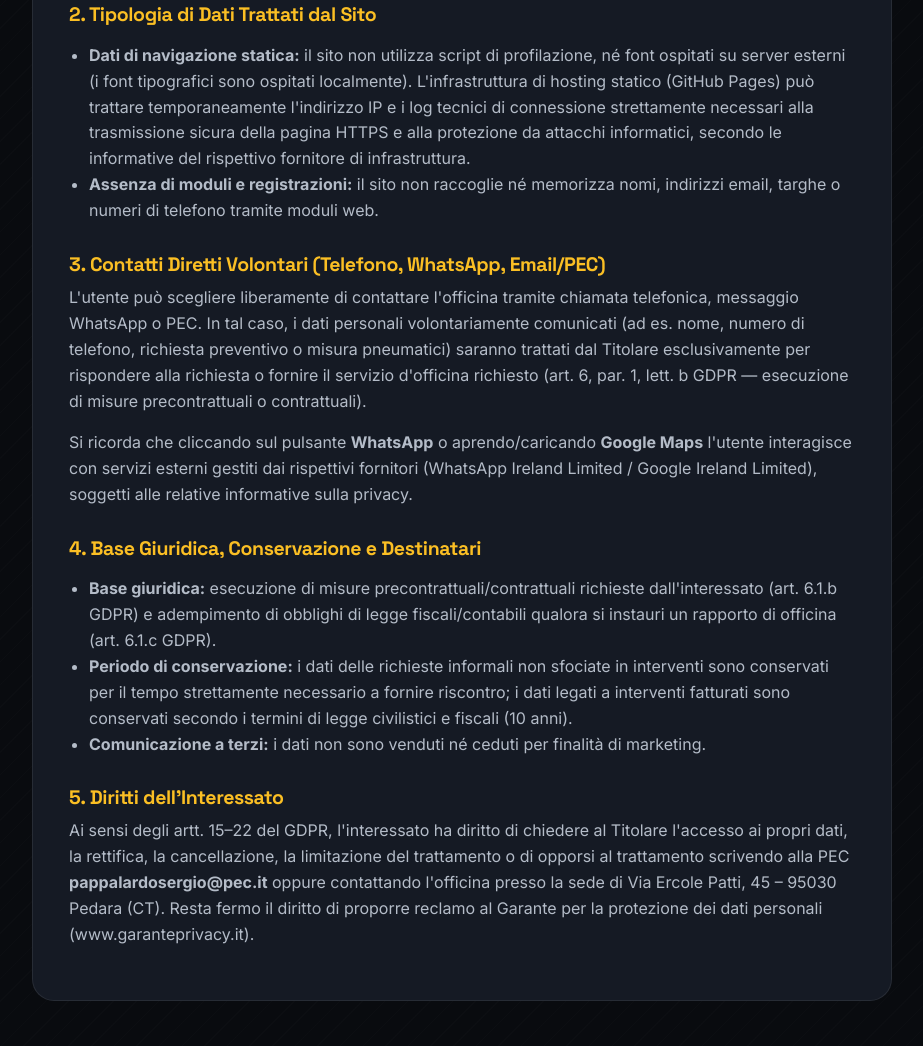
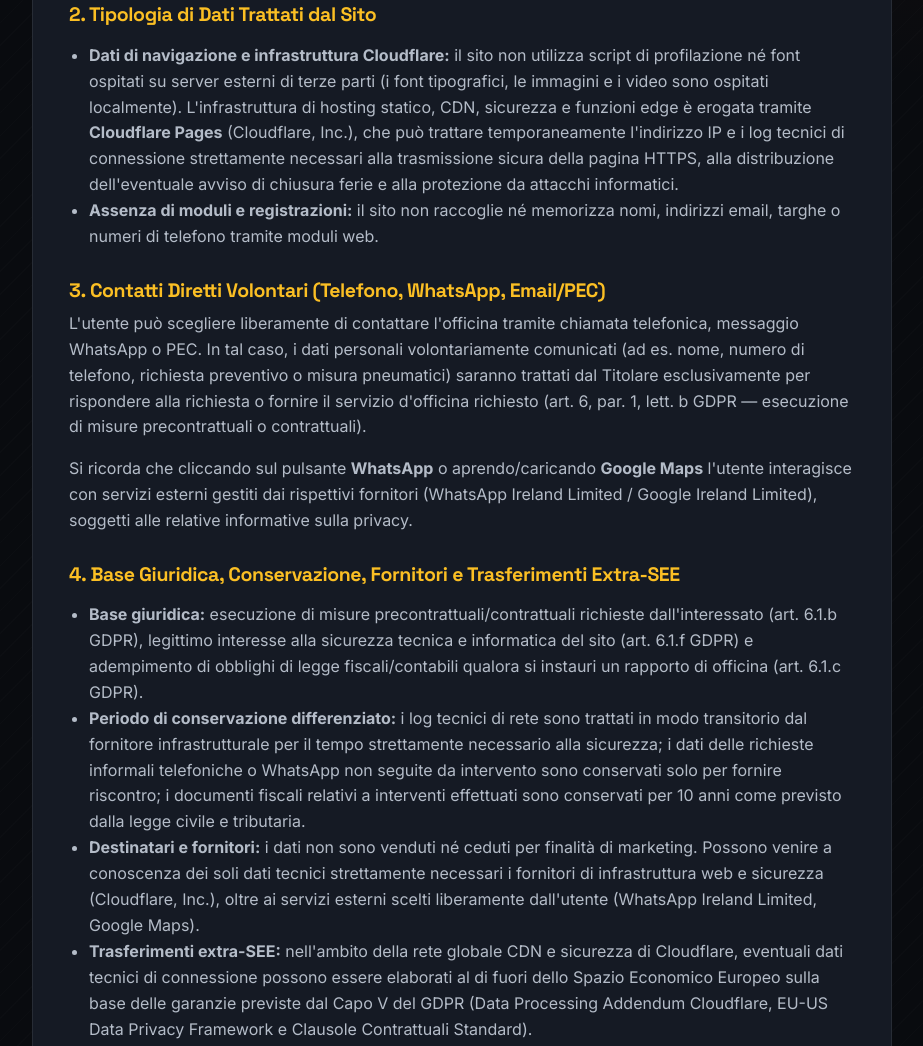
Before and after one commit to UniverxeLab/SERGIO_PAPPALARDO_GOMME, a plain HTML site: page docs/privacy-policy.html in a window 1280 px wide. Shown: the part 660-1706 px from the top of the page, without its empty margins (178-1101 px from the left). Drawn offline with Linux system fonts and the light colour scheme.

Commit message:
Aggiorna Privacy Cloudflare, recensioni, JSON-LD TireShop e copy conforme L. 122/92

```diff
--- a/docs/privacy-policy.html
+++ b/docs/privacy-policy.html
@@ -65,11 +65,12 @@
           <h2>2. Tipologia di Dati Trattati dal Sito</h2>
           <ul>
             <li>
-              <strong>Dati di navigazione statica:</strong> il sito non utilizza script di profilazione, né font ospitati
-              su server esterni (i font tipografici sono ospitati localmente). L'infrastruttura di hosting statico
-              (GitHub Pages) può trattare temporaneamente l'indirizzo IP e i log tecnici di connessione strettamente
-              necessari alla trasmissione sicura della pagina HTTPS e alla protezione da attacchi informatici, secondo le
-              informative del rispettivo fornitore di infrastruttura.
+              <strong>Dati di navigazione e infrastruttura Cloudflare:</strong> il sito non utilizza script di
+              profilazione né font ospitati su server esterni di terze parti (i font tipografici, le immagini e i video
+              sono ospitati localmente). L'infrastruttura di hosting statico, CDN, sicurezza e funzioni edge è erogata
+              tramite <strong>Cloudflare Pages</strong> (Cloudflare, Inc.), che può trattare temporaneamente l'indirizzo
+              IP e i log tecnici di connessione strettamente necessari alla trasmissione sicura della pagina HTTPS, alla
+              distribuzione dell'eventuale avviso di chiusura ferie e alla protezione da attacchi informatici.
             </li>
             <li>
               <strong>Assenza di moduli e registrazioni:</strong> il sito non raccoglie né memorizza nomi, indirizzi email,
@@ -91,27 +92,40 @@
             Ireland Limited), soggetti alle relative informative sulla privacy.
           </p>
 
-          <h2>4. Base Giuridica, Conservazione e Destinatari</h2>
+          <h2>4. Base Giuridica, Conservazione, Fornitori e Trasferimenti Extra-SEE</h2>
           <ul>
             <li>
               <strong>Base giuridica:</strong> esecuzione di misure precontrattuali/contrattuali richieste dall'interessato
-              (art. 6.1.b GDPR) e adempimento di obblighi di legge fiscali/contabili qualora si instauri un rapporto di
-              officina (art. 6.1.c GDPR).
+              (art. 6.1.b GDPR), legittimo interesse alla sicurezza tecnica e informatica del sito (art. 6.1.f GDPR) e
+              adempimento di obblighi di legge fiscali/contabili qualora si instauri un rapporto di officina (art. 6.1.c
+              GDPR).
             </li>
             <li>
-              <strong>Periodo di conservazione:</strong> i dati delle richieste informali non sfociate in interventi sono
-              conservati per il tempo strettamente necessario a fornire riscontro; i dati legati a interventi fatturati
-              sono conservati secondo i termini di legge civilistici e fiscali (10 anni).
+              <strong>Periodo di conservazione differenziato:</strong> i log tecnici di rete sono trattati in modo
+              transitorio dal fornitore infrastrutturale per il tempo strettamente necessario alla sicurezza; i dati delle
+              richieste informali telefoniche o WhatsApp non seguite da intervento sono conservati solo per fornire
+              riscontro; i documenti fiscali relativi a interventi effettuati sono conservati per 10 anni come previsto
+              dalla legge civile e tributaria.
             </li>
             <li>
-              <strong>Comunicazione a terzi:</strong> i dati non sono venduti né ceduti per finalità di marketing.
+              <strong>Destinatari e fornitori:</strong> i dati non sono venduti né ceduti per finalità di marketing.
+              Possono venire a conoscenza dei soli dati tecnici strettamente necessari i fornitori di infrastruttura web
+              e sicurezza (Cloudflare, Inc.), oltre ai servizi esterni scelti liberamente dall'utente (WhatsApp Ireland
+              Limited, Google Maps).
+            </li>
+            <li>
+              <strong>Trasferimenti extra-SEE:</strong> nell'ambito della rete globale CDN e sicurezza di Cloudflare,
+              eventuali dati tecnici di connessione possono essere elaborati al di fuori dello Spazio Economico Europeo
+              sulla base delle garanzie previste dal Capo V del GDPR (Data Processing Addendum Cloudflare, EU-US Data
+              Privacy Framework e Clausole Contrattuali Standard).
             </li>
           </ul>
 
           <h2>5. Diritti dell'Interessato</h2>
           <p>
             Ai sensi degli artt. 15–22 del GDPR, l'interessato ha diritto di chiedere al Titolare l'accesso ai propri dati,
-            la rettifica, la cancellazione, la limitazione del trattamento o di opporsi al trattamento scrivendo alla PEC
+            la rettifica, la cancellazione, la limitazione del trattamento, la portabilità dei dati ove applicabile
+            (art. 20 GDPR) o di opporsi al trattamento per motivi legittimi (art. 21 GDPR), scrivendo alla PEC
             <strong>pappalardosergio@pec.it</strong> oppure contattando l'officina presso la sede di Via Ercole Patti, 45
             – 95030 Pedara (CT). Resta fermo il diritto di proporre reclamo al Garante per la protezione dei dati
             personali (www.garanteprivacy.it).
```
Also changed, not shown: docs/index.html (+61 -13 lines).
